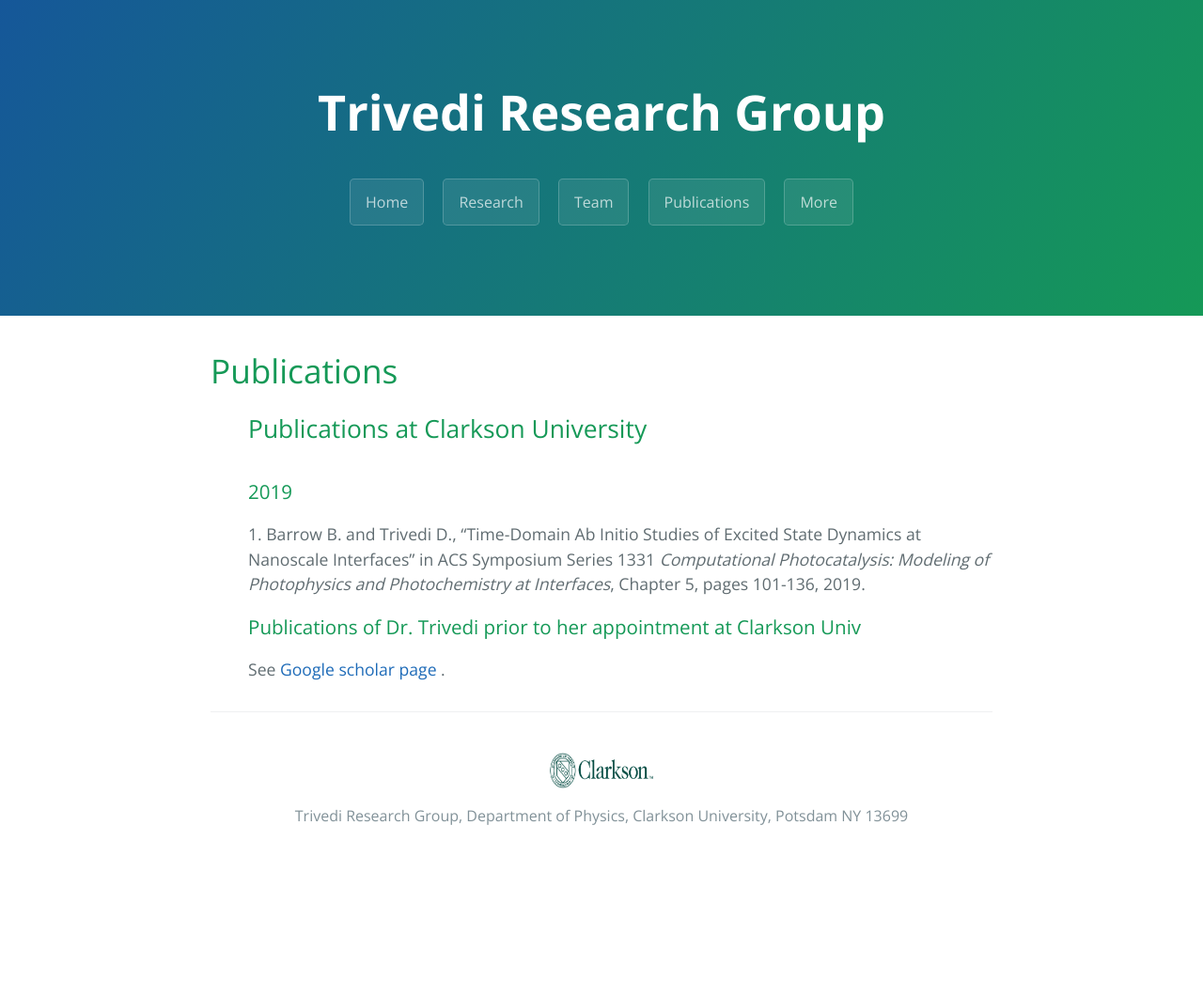
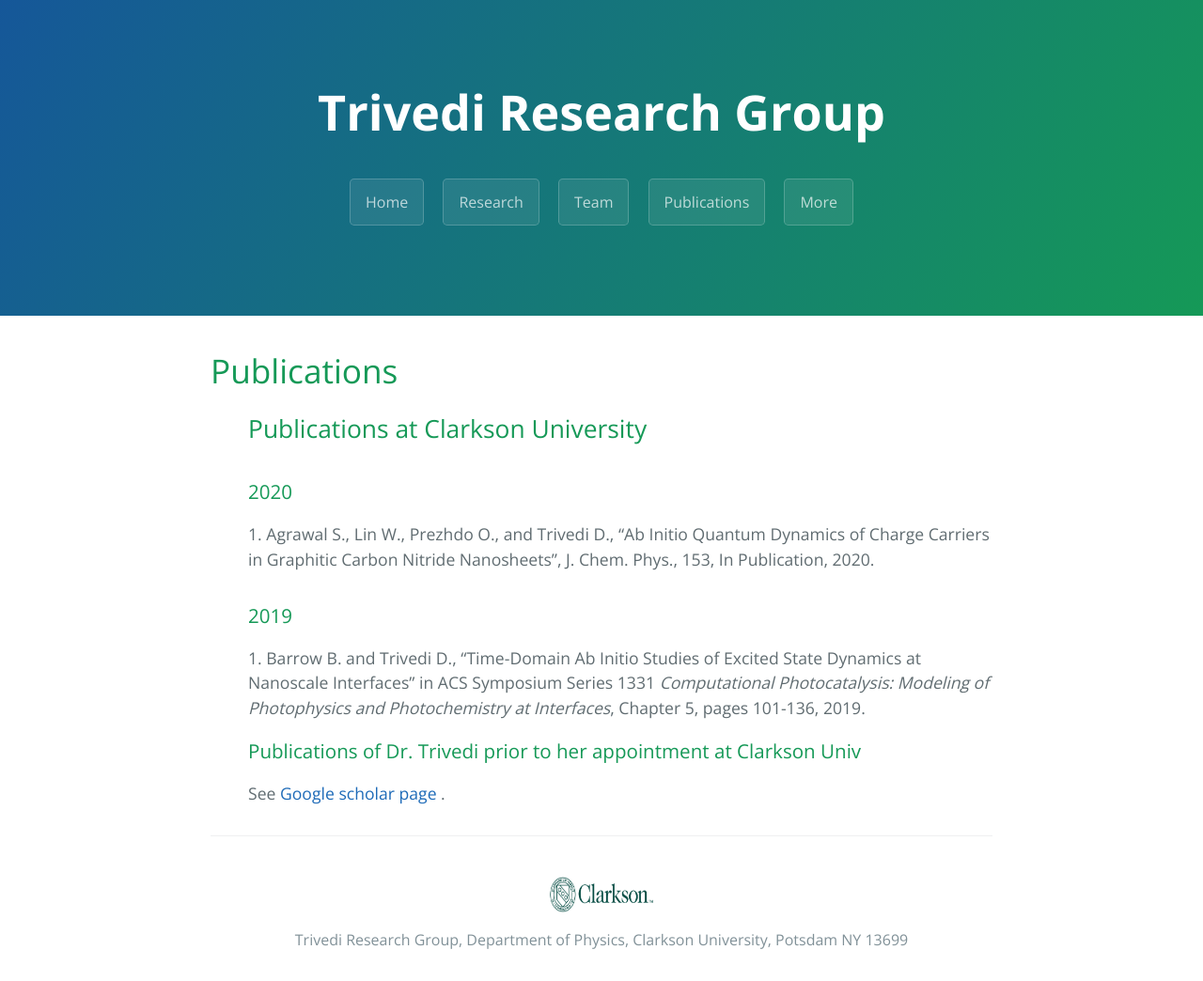
Before and after one commit to dharatrivedi/dharatrivedi.github.io, a Jekyll site: the page built from publication.html, in a window 1280 px wide. Shown: the whole page at 94% size. Built offline with Jekyll 4.4.1, drawn with Linux system fonts in a browser that asks for light colours; before the commit the page ends 912 px from its top, so only the background shows below that.

Commit message:
Update publication.html

```diff
--- a/publication.html
+++ b/publication.html
@@ -7,6 +7,8 @@ title: {{ site.name }}
   <h1>Publications</h1>
   <ul class="clearfix">
     <h2>Publications at Clarkson University</h2>
+    <h3>2020</h3>
+      1. Agrawal S., Lin W., Prezhdo O., and Trivedi D., “Ab Initio Quantum Dynamics of Charge Carriers in Graphitic Carbon Nitride Nanosheets”, J. Chem. Phys., 153, In Publication, 2020.
     <h3>2019</h3>
       1. Barrow B. and Trivedi D., “Time-Domain Ab Initio Studies of Excited State Dynamics at Nanoscale Interfaces” in ACS Symposium Series 1331 <i>Computational Photocatalysis: Modeling of Photophysics and Photochemistry at Interfaces</i>, Chapter 5, pages 101-136, 2019.
   </ul>
```
